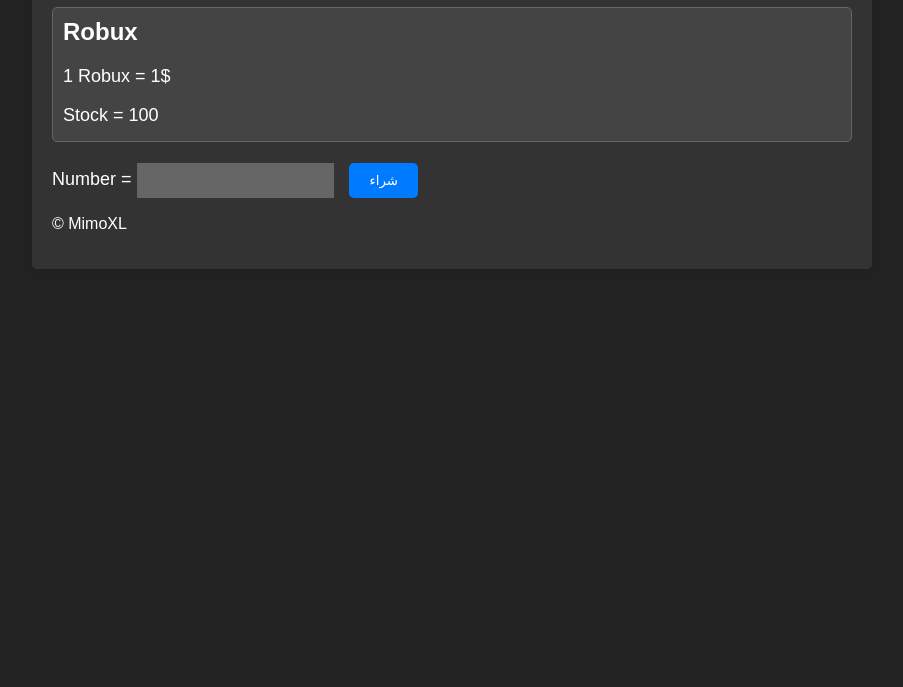
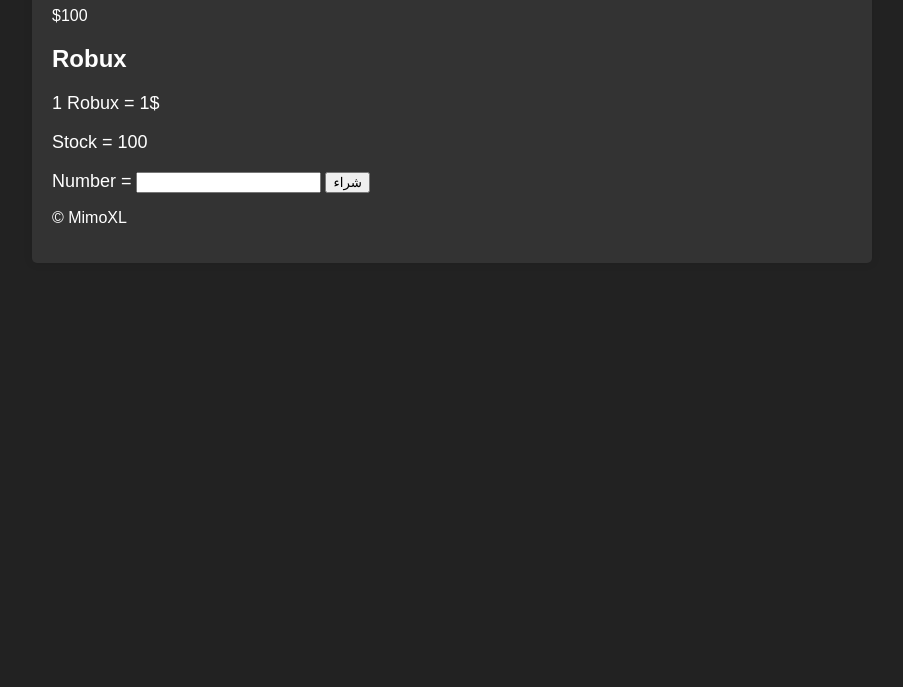
Before and after one commit to RobloxStore/Robux-S, a plain HTML site: page index.html in a window 1280 px wide. Shown: the part 113-800 px from the top of the page, without its empty margins (188-1091 px from the left). Drawn offline with Linux system fonts and the light colour scheme.

Commit message:
Add files via upload

```diff
--- /dev/null
+++ b/login.html
@@ -0,0 +1,25 @@
+<!DOCTYPE html>
+<html lang="ar">
+<head>
+    <meta charset="UTF-8">
+    <meta name="viewport" content="width=device-width, initial-scale=1.0">
+    <title>تسجيل الدخول - Robux Store</title>
+    <link rel="stylesheet" href="style.css">
+</head>
+<body>
+    <div class="container">
+        <h1>تسجيل الدخول</h1>
+        <form class="login-form">
+            <div class="form-group">
+                <label for="email">البريد الإلكتروني:</label>
+                <input type="email" id="email" name="email" required>
+            </div>
+            <div class="form-group">
+                <label for="password">كلمة المرور:</label>
+                <input type="password" id="password" name="password" required>
+            </div>
+            <button type="submit">تسجيل الدخول</button>
+        </form>
+    </div>
+</body>
+</html>
--- a/script.js
+++ b/script.js
@@ -1,2 +1,22 @@
-// عرض عدد العملات
-document.getElementById('currency-count').textContent = localStorage.getItem('robuxCount') || 0;
+// script.js
+
+// عند تحميل الصفحة
+window.onload = function() {
+    // أضف حدثًا لنموذج تسجيل الدخول
+    const loginForm = document.querySelector('.login-form');
+    loginForm.addEventListener('submit', function(event) {
+        event.preventDefault(); // منع إعادة تحميل الصفحة
+
+        // احصل على قيم البريد الإلكتروني وكلمة المرور
+        const email = document.getElementById('email').value;
+        const password = document.getElementById('password').value;
+
+        // يمكنك هنا إجراء عملية تحقق من بيانات تسجيل الدخول، مثل إرسالها إلى خادم أو التحقق منها بشكل محلي
+        // هذا مجرد مثال بسيط
+        if (email === 'user@example.com' && password === 'password') {
+            alert('تم تسجيل الدخول بنجاح!');
+        } else {
+            alert('فشل تسجيل الدخول! الرجاء التحقق من بيانات الدخول.');
+        }
+    });
+};
--- a/style.css
+++ b/style.css
@@ -20,58 +20,21 @@ h1 {
     text-align: center;
 }
 
-.coin {
-    border: 1px solid #666;
+a {
+    display: block;
+    text-align: center;
+    padding: 10px;
+    background-color: #007bff;
+    color: #fff;
+    text-decoration: none;
     border-radius: 5px;
-    padding: 10px;
-    margin-bottom: 10px;
-    background-color: #444;
-}
-
-.coin h2 {
-    margin-top: 0;
-}
-
-.coin p {
-    margin-bottom: 5px;
-}
-
-.buy-form {
     margin-top: 20px;
 }
 
-.buy-form input {
-    padding: 10px;
-    margin-right: 10px;
-    background-color: #666;
-    color: #fff;
-    border: 1px solid #333;
-}
-
-.buy-form button {
-    padding: 10px 20px;
-    background-color: #007bff;
-    color: #fff;
-    border: none;
-    border-radius: 5px;
-    cursor: pointer;
-}
-
-.buy-form button:hover {
+a:hover {
     background-color: #0056b3;
 }
 
-.buy-form button:active {
+a:active {
     background-color: #004080;
 }
-
-/* نمط العرض لعدد العملات */
-#currency {
-    position: absolute;
-    top: 20px;
-    left: 20px;
-    padding: 5px 30px;
-    background-color: #007bff;
-    color: #fff;
-    border-radius: 5px;
-}
```
